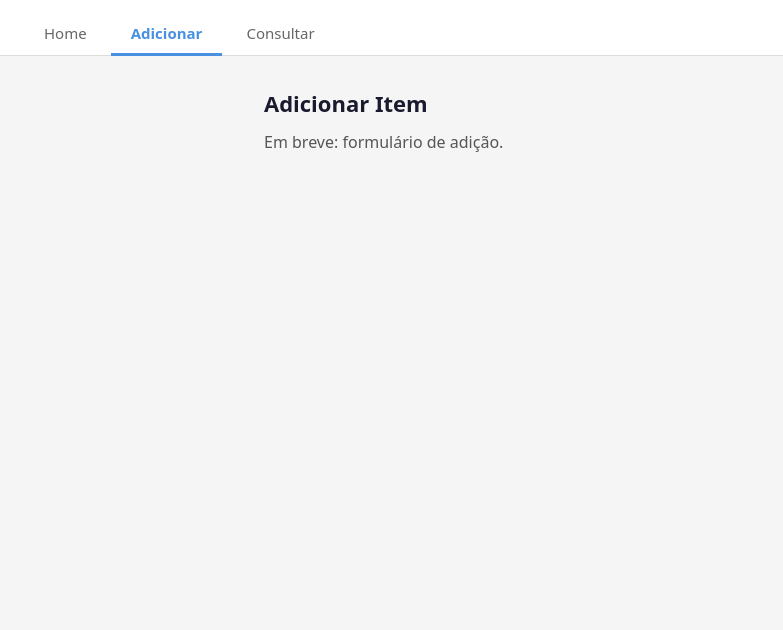
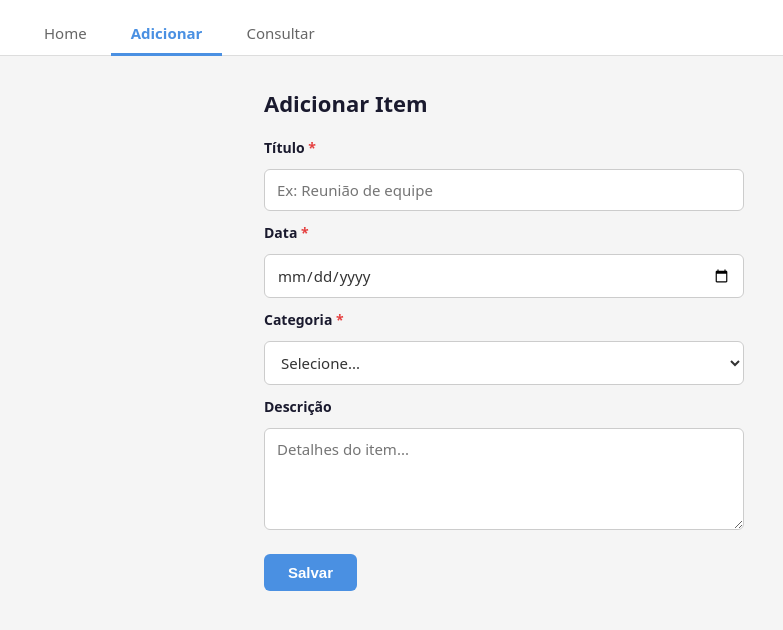
Before and after one commit to Skinnyopeats/trabalho_tecweb-01-2026, a website built with Vite: page myapp/adicionar.html in a window 1280 px wide. Shown: the part 52-682 px from the top of the page, without its empty margins (0-783 px from the left). Built offline with nearby package versions, Linux system fonts and the light colour scheme.

Commit message:
feat: aba de adição de itens com formulário e localStorage

```diff
--- a/myapp/adicionar.html
+++ b/myapp/adicionar.html
@@ -19,7 +19,30 @@
     <main>
       <section>
         <h2>Adicionar Item</h2>
-        <p>Em breve: formulário de adição.</p>
+        <form id="form-adicionar" novalidate>
+          <label for="titulo">Título <span aria-hidden="true">*</span></label>
+          <input type="text" id="titulo" name="titulo" required placeholder="Ex: Reunião de equipe" />
+
+          <label for="data">Data <span aria-hidden="true">*</span></label>
+          <input type="date" id="data" name="data" required />
+
+          <label for="categoria">Categoria <span aria-hidden="true">*</span></label>
+          <select id="categoria" name="categoria" required>
+            <option value="">Selecione...</option>
+            <option value="trabalho">Trabalho</option>
+            <option value="pessoal">Pessoal</option>
+            <option value="estudo">Estudo</option>
+            <option value="saude">Saúde</option>
+            <option value="outro">Outro</option>
+          </select>
+
+          <label for="descricao">Descrição</label>
+          <textarea id="descricao" name="descricao" rows="4" placeholder="Detalhes do item..."></textarea>
+
+          <output id="mensagem" role="status"></output>
+
+          <button type="submit">Salvar</button>
+        </form>
       </section>
     </main>
 
--- a/myapp/src/adicionar.js
+++ b/myapp/src/adicionar.js
@@ -1 +1,35 @@
 import './style.css'
+
+const form = document.getElementById('form-adicionar')
+const mensagem = document.getElementById('mensagem')
+
+form.addEventListener('submit', (e) => {
+  e.preventDefault()
+
+  const titulo = form.titulo.value.trim()
+  const data = form.data.value
+  const categoria = form.categoria.value
+  const descricao = form.descricao.value.trim()
+
+  if (!titulo || !data || !categoria) {
+    mensagem.className = 'mensagem erro'
+    mensagem.textContent = 'Preencha todos os campos obrigatórios.'
+    return
+  }
+
+  const itens = JSON.parse(localStorage.getItem('agenda') ?? '[]')
+
+  itens.push({
+    id: crypto.randomUUID(),
+    titulo,
+    data,
+    categoria,
+    descricao,
+  })
+
+  localStorage.setItem('agenda', JSON.stringify(itens))
+
+  mensagem.className = 'mensagem sucesso'
+  mensagem.textContent = 'Item salvo com sucesso!'
+  form.reset()
+})
--- a/myapp/src/style.css
+++ b/myapp/src/style.css
@@ -65,3 +65,81 @@ main p {
   color: #555;
   line-height: 1.6;
 }
+
+/* Formulário */
+
+form {
+  display: flex;
+  flex-direction: column;
+  gap: 12px;
+  margin-top: 20px;
+  max-width: 480px;
+}
+
+label {
+  font-size: 14px;
+  font-weight: 600;
+  color: #1a1a2e;
+}
+
+label span {
+  color: #e53e3e;
+}
+
+input,
+select,
+textarea {
+  width: 100%;
+  padding: 10px 12px;
+  font-size: 15px;
+  border: 1px solid #ccc;
+  border-radius: 6px;
+  background: #fff;
+  color: #333;
+  font-family: inherit;
+  transition: border-color 0.2s;
+}
+
+input:focus,
+select:focus,
+textarea:focus {
+  outline: none;
+  border-color: #4a90e2;
+}
+
+textarea {
+  resize: vertical;
+}
+
+button[type="submit"] {
+  padding: 10px 24px;
+  background: #4a90e2;
+  color: #fff;
+  font-size: 15px;
+  font-weight: 600;
+  border: none;
+  border-radius: 6px;
+  cursor: pointer;
+  align-self: flex-start;
+  transition: background 0.2s;
+}
+
+button[type="submit"]:hover {
+  background: #357abd;
+}
+
+.mensagem {
+  font-size: 14px;
+  padding: 10px 14px;
+  border-radius: 6px;
+}
+
+.mensagem.sucesso {
+  background: #e6f4ea;
+  color: #276749;
+}
+
+.mensagem.erro {
+  background: #fff5f5;
+  color: #c53030;
+}
```
